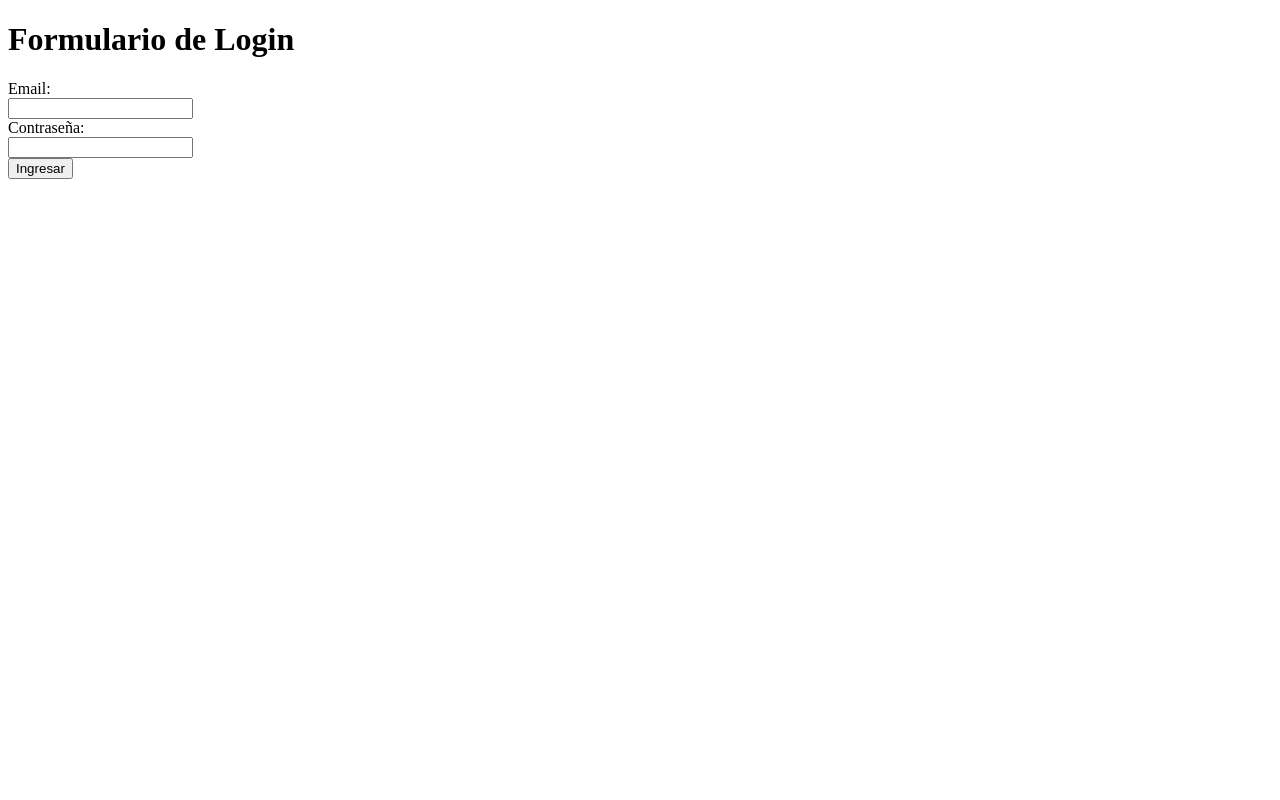
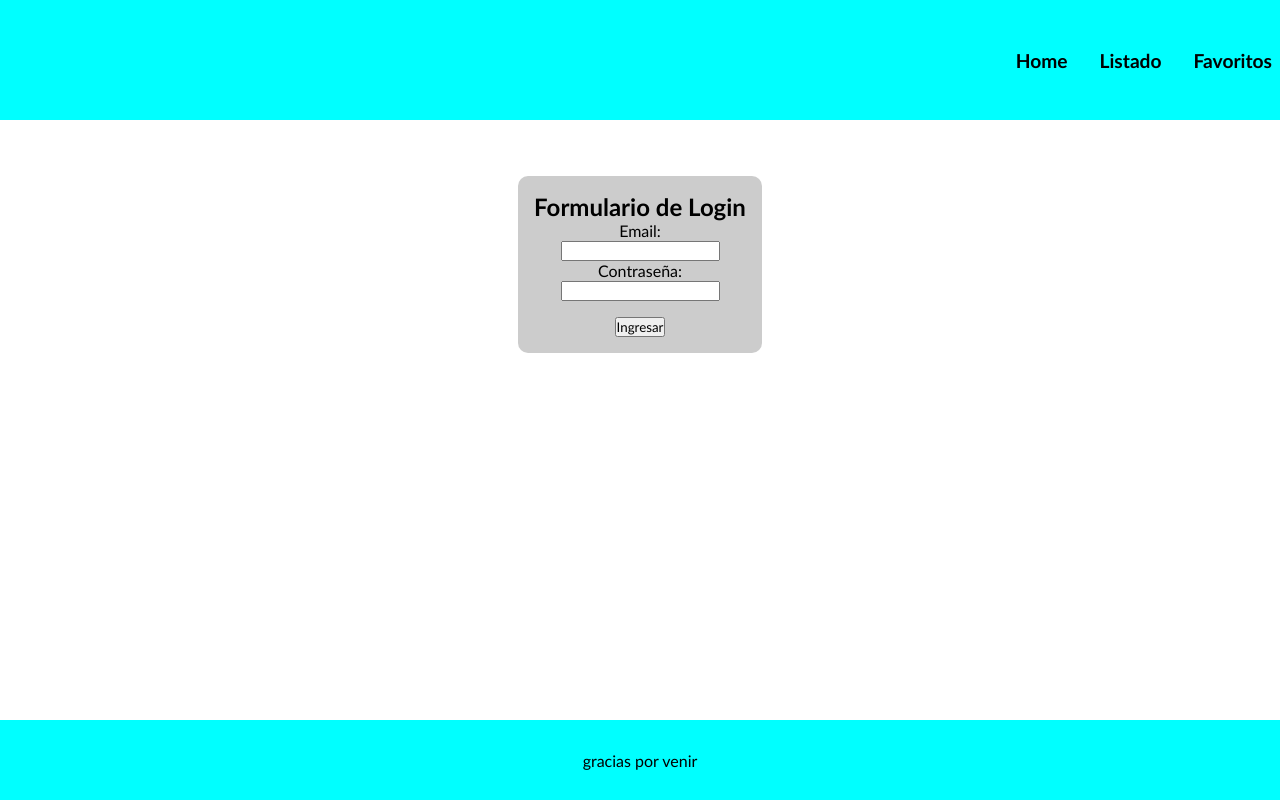
Before and after one commit to lautaroRocha/react1_Alkemy, a React (Create React App) app: page / in a window 1280 px wide. Built offline with nearby package versions, Linux system fonts and the light colour scheme.

Commit message:
estilos básicos y nav y footer

```diff
--- a/src/App.js
+++ b/src/App.js
@@ -1,16 +1,20 @@
 import React from 'react'
+import { BrowserRouter , Route, Routes} from 'react-router-dom';
 import Login from "./components/Login.jsx"
 import Listado from './components/Listado.jsx'
-import { BrowserRouter , Route, Routes} from 'react-router-dom';
+import Nave from "./components/Nave.jsx"
+import Footer from './components/Footer.jsx';
 
 function App() {
   return (
     <>
     <BrowserRouter>
+      <Nave />
     <Routes>
-      <Route exact path="/" element={<Login />} />
+      <Route path="/" element={<Login />} />
       <Route path="listado" element={<Listado />} />
     </Routes>
+      <Footer />
       </BrowserRouter>
     </>
   );
--- /dev/null
+++ b/src/components/Footer.jsx
@@ -0,0 +1,15 @@
+import React from "react";
+import '../styles/footer.css'
+
+function Footer () {
+    return (
+        <footer>
+            <span>
+                gracias por venir
+            </span>
+
+        </footer>
+    )
+}
+
+export default Footer ;
--- a/src/components/Listado.jsx
+++ b/src/components/Listado.jsx
@@ -1,18 +1,34 @@
 import { useEffect } from "react";
 import React from "react";
 import { useNavigate } from 'react-router-dom';
+import Swal from 'sweetalert2'
+import withReactContent from 'sweetalert2-react-content'
+import '../styles/listado.css'
 
 
 function Listado () {
     const navegar = useNavigate();
     useEffect( () =>{
         const token = localStorage.getItem('token');
+        const MySwal = withReactContent(Swal)
         if(token === null){
+            MySwal.fire('debes estar logueado') ;
             navegar("/ ", { replace: true })
         }
     }, []);
 
-    return ( <h2>Listado</h2> )
+    return (
+    <section className="listado">
+        <h2>Listado</h2>
+        <div className="cont-peli">
+            <div className="peli">1</div>
+            <div className="peli">2</div>
+            <div className="peli">3</div>
+            <div className="peli">4</div>
+            <div className="peli">5</div>
+            <div className="peli">6</div>
+        </div>
+    </section>    )
 
 }
 
--- a/src/components/Login.jsx
+++ b/src/components/Login.jsx
@@ -3,6 +3,7 @@ import Swal from 'sweetalert2'
 import withReactContent from 'sweetalert2-react-content'
 import React from 'react';
 import {useNavigate} from 'react-router-dom'
+import '../styles/login.css'
 
 function Login(){
     const navegar = useNavigate();
@@ -40,7 +41,7 @@ function Login(){
             )
     }
     return(
-        <div>
+        <section className='login-com'>
             <h1>
                 Formulario de Login
             </h1>
@@ -55,7 +56,7 @@ function Login(){
                 </label><br/>
                 <button type="submit"> Ingresar</button>
             </form>
-        </div>
+        </section>
     )
 }
 
--- /dev/null
+++ b/src/components/Nave.jsx
@@ -0,0 +1,25 @@
+import React from 'react';
+import {Link} from 'react-router-dom'
+import '../styles/nave.css'
+
+function Nave() {
+    return (
+        <header>
+            <ul>
+                <li>
+                    <Link  to="/">Home</Link>
+                </li>
+                <li>
+                    <Link  to="/listado">Listado</Link>
+                </li>
+                <li>
+                    <Link to="/fav">Favoritos</Link>
+                </li>
+            </ul>
+
+
+</header>
+    )
+}
+
+export default Nave;
--- /dev/null
+++ b/src/styles/footer.css
@@ -0,0 +1,10 @@
+footer {
+    position: fixed;
+    bottom: 0;
+    width: 100vw;
+    height: 5rem;
+    display: flex;
+    background-color: aqua;
+    justify-content: center;
+    align-items: center;
+}
--- /dev/null
+++ b/src/styles/listado.css
@@ -0,0 +1,23 @@
+*{
+    margin: 0;
+    padding: 0;
+}
+
+.listado{
+    text-align: center;
+    margin: auto;
+    margin-top: 22vh;
+    height: fit-content;
+    width: 70vw;
+}
+.listado .cont-peli{
+    display: grid;
+    grid-template-columns: repeat(3, 1fr);
+    margin: 2rem auto;
+    gap: 1rem;
+}
+.peli{
+    width: 100%;
+    height: 15rem;
+    background-color: red;
+}
--- /dev/null
+++ b/src/styles/login.css
@@ -0,0 +1,23 @@
+*{
+    margin: 0;
+    padding: 0;
+    box-sizing: border-box;
+}
+
+.login-com {
+    display: flex;
+    flex-direction: column;
+    margin: auto;
+    margin-top: 22vh;
+    text-align: center;
+    width: fit-content;
+    background-color: #ccc;
+    padding: 1rem;
+    border-radius: 10px;
+}
+.login-com form h1{
+    margin: 1rem;
+}
+.login-com form button{
+    margin-top: 1rem;
+}
--- /dev/null
+++ b/src/styles/nave.css
@@ -0,0 +1,32 @@
+*{
+    margin: 0;
+    padding: 0;
+    box-sizing: border-box;
+    font-family: 'Gill Sans', 'Gill Sans MT', Calibri, 'Trebuchet MS', sans-serif
+}
+
+
+header{
+    background-color: aqua;
+    width: 100vw;
+    height: 15vh;
+    display: flex;
+    flex-direction: column;
+    justify-content: center;
+    position: fixed;
+    top: 0;
+}
+ul {
+    list-style: none;
+    display: flex;
+    gap: 1rem;
+    justify-content: right;
+    align-items: center;
+}
+ul li a{
+    text-decoration: none;
+    margin: .5rem;
+    color: black;
+    font-size: 1.2rem;
+    font-weight: 600;
+}
```
